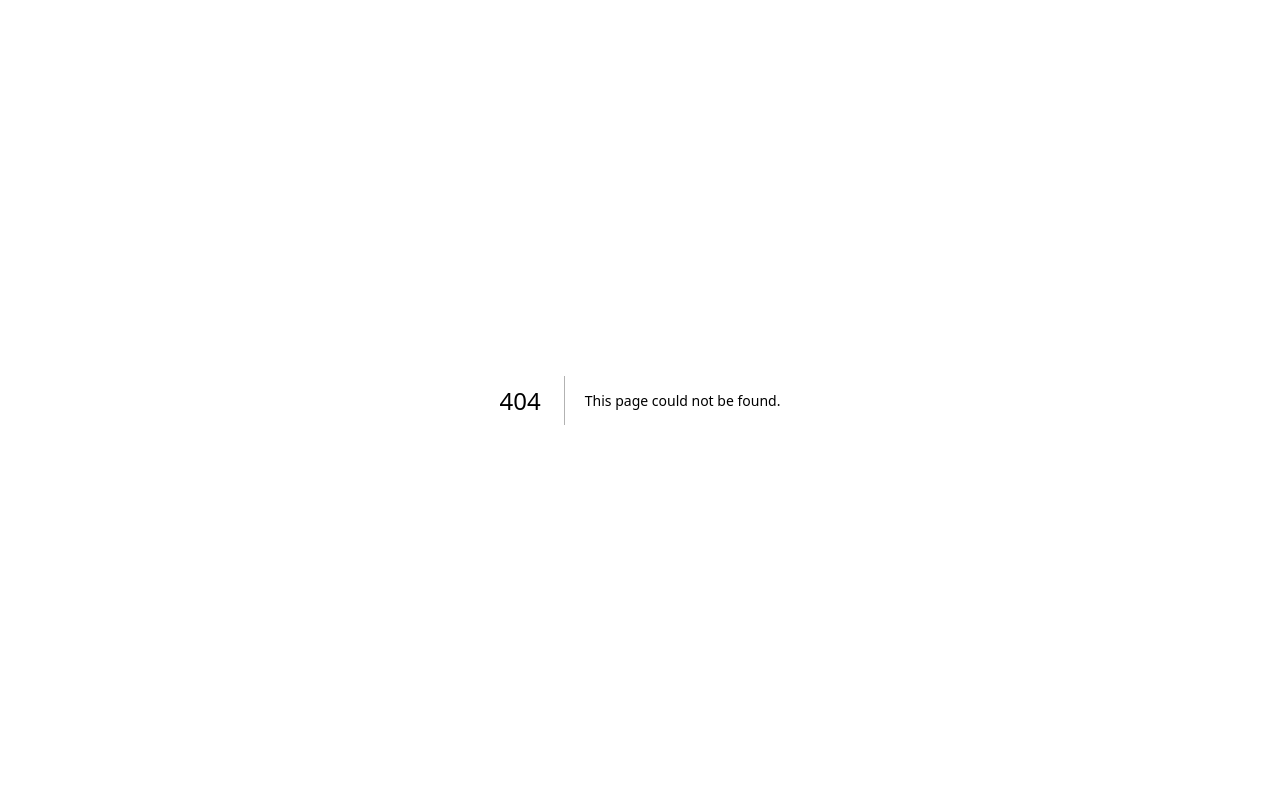
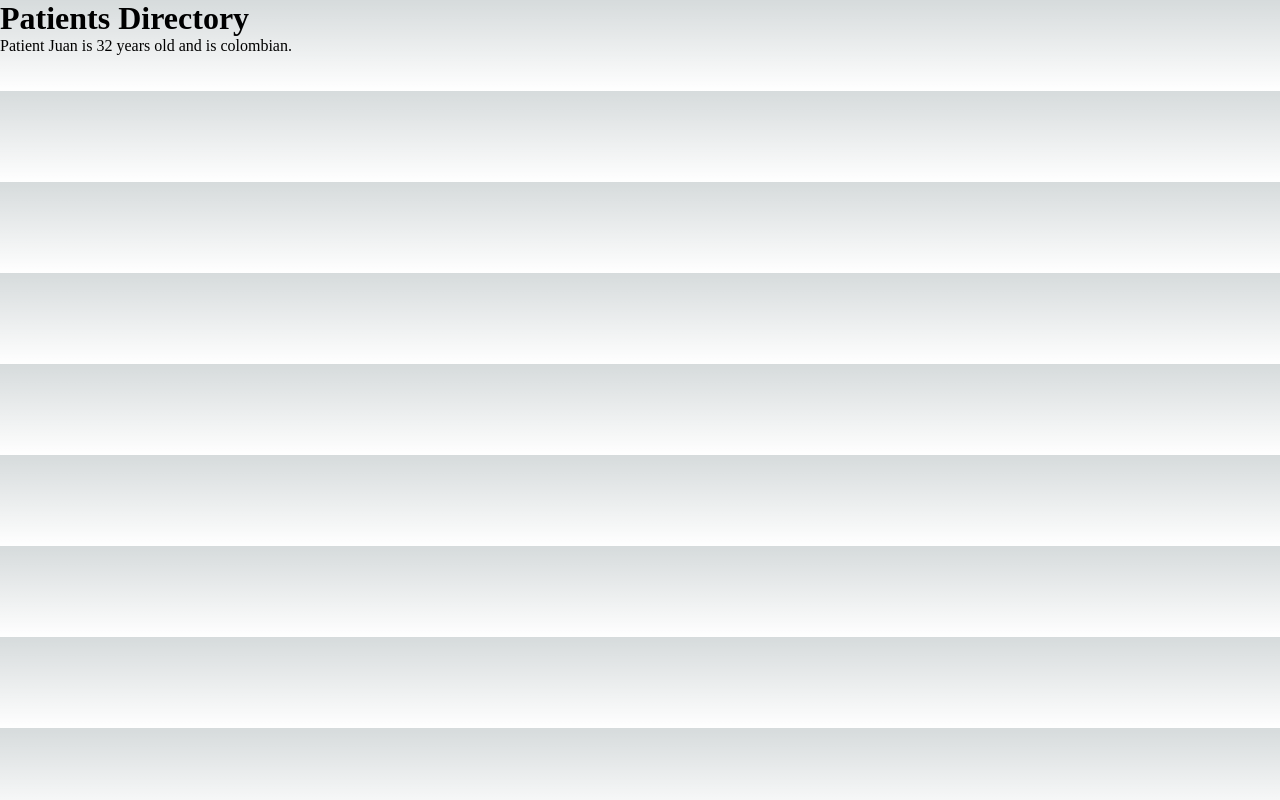
Before and after one commit to lukostelloe/cheetah-app, a Next.js app: page /directory in a window 1280 px wide. Before the commit this address had no page. Built offline with nearby package versions, Linux system fonts and the light colour scheme.

Commit message:
add patient class and directory page

```diff
--- /dev/null
+++ b/src/Patient.tsx
@@ -0,0 +1,13 @@
+export class Patient {
+  id: number;
+  name: string;
+  age: number;
+  nationality: string;
+
+  constructor(id: number, name: string, age: number, nationality: string) {
+    this.id = id;
+    this.name = name;
+    this.age = age;
+    this.nationality = nationality;
+  }
+}
--- /dev/null
+++ b/src/pages/directory.tsx
@@ -0,0 +1,19 @@
+import { Patient } from "@/Patient";
+
+export const PatientDirectory = () => {
+  let juan = new Patient(2, "Juan", 32, "colombian");
+  return (
+    <>
+      <h1>Patients Directory</h1>
+      <ul>
+        <li>
+          Patient {juan.name} is {juan.age} years old and is {juan.nationality}.
+        </li>
+        <li></li>
+        <li></li>
+      </ul>
+    </>
+  );
+};
+
+export default PatientDirectory;
```
